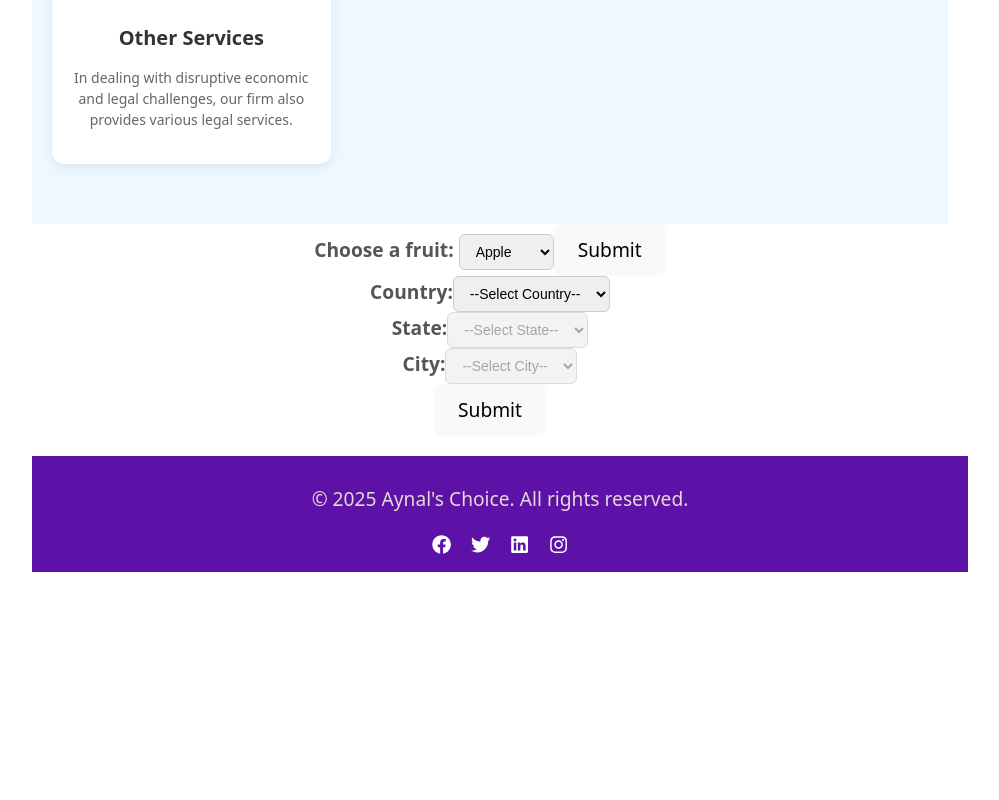
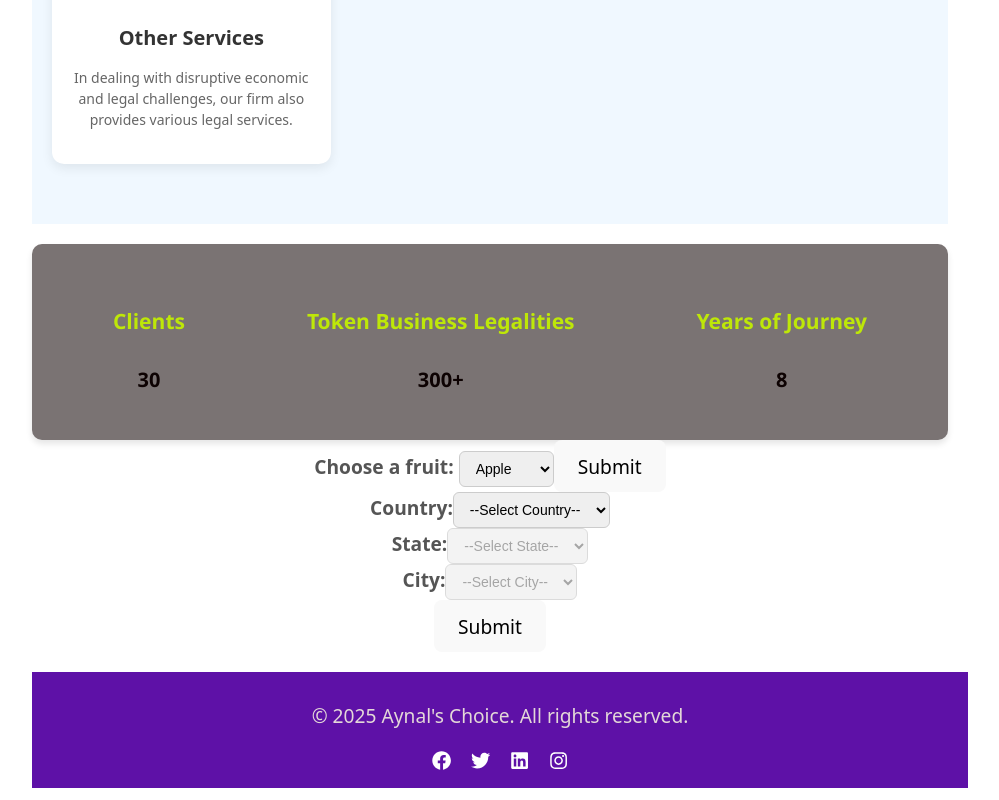
Before and after one commit to Aynal7411/react-project-1, a React app: page / in a window 1280 px wide. Shown: the part 1617-2417 px from the top of the page, without its empty margins (150-1149 px from the left). Before the commit the page ends 2201 px from the top, so only its background shows below. Built offline with nearby package versions, Linux system fonts and the light colour scheme; the HTML template or start-up script is replaced by a standard one.

Commit message:
stste add

```diff
--- a/package.json
+++ b/package.json
@@ -11,6 +11,7 @@
   },
   "dependencies": {
     "react": "^19.1.1",
+    "react-countup": "^6.5.3",
     "react-dom": "^19.1.1",
     "react-icons": "^5.5.0"
   },
--- a/src/App.jsx
+++ b/src/App.jsx
@@ -7,7 +7,7 @@ import Contact from "./components/Contact";
 import Services from './components/Services';
 import SelectExample from './components/Select';
 import DependentDropdown from'./components/Selectm';
-
+import StatsCard from './components/Card';
 function App() {
 
 
@@ -18,6 +18,7 @@ function App() {
         <Aynal />
         <Contact />
         <Services />
+        <StatsCard />
         <SelectExample />
        <DependentDropdown />
         <Footer />
--- /dev/null
+++ b/src/components/Card.jsx
@@ -0,0 +1,31 @@
+import React from 'react';
+import CountUp from 'react-countup';
+import './StatsCard.css';
+
+const StatsCard = () => {
+  return (
+    <div className="stats-card">
+      <div className="stat-item">
+        <h3>Clients</h3>
+        <p>
+          <CountUp start={0} end={30} duration={2} separator="," />
+        </p>
+      </div>
+      <div className="stat-item">
+        <h3>Token Business Legalities</h3>
+        <p>
+          <CountUp start={0} end={300} duration={2} separator="," />
+          <span>+</span>
+        </p>
+      </div>
+      <div className="stat-item">
+        <h3>Years of Journey</h3>
+        <p>
+          <CountUp start={0} end={8} duration={2} />
+        </p>
+      </div>
+    </div>
+  );
+};
+
+export default StatsCard;
--- /dev/null
+++ b/src/components/StatsCard.css
@@ -0,0 +1,30 @@
+.stats-card {
+  display: flex;
+  justify-content: space-around;
+  padding: 20px;
+  background-color: hwb(0 45% 52%);
+  border-radius: 10px;
+  box-shadow: 0 4px 6px rgba(0, 0, 0, 0.1);
+  font-family: 'Segoe UI', Tahoma, Geneva, Verdana, sans-serif;
+}
+
+.stat-item {
+  text-align: center;
+  font-size: 18px;
+}
+
+.stat-item h3 {
+  font-weight: 600;
+  color: hsl(71, 93%, 47%);
+}
+
+.stat-item p {
+  font-size: 24px;
+  font-weight: bold;
+  color: #4a90e2;
+}
+
+.stat-item p span {
+  font-size: 20px;
+  color: hsl(0, 76%, 3%);
+}
```
Also changed, not shown: 1 other file (tests, documents, lock files or other folders).
